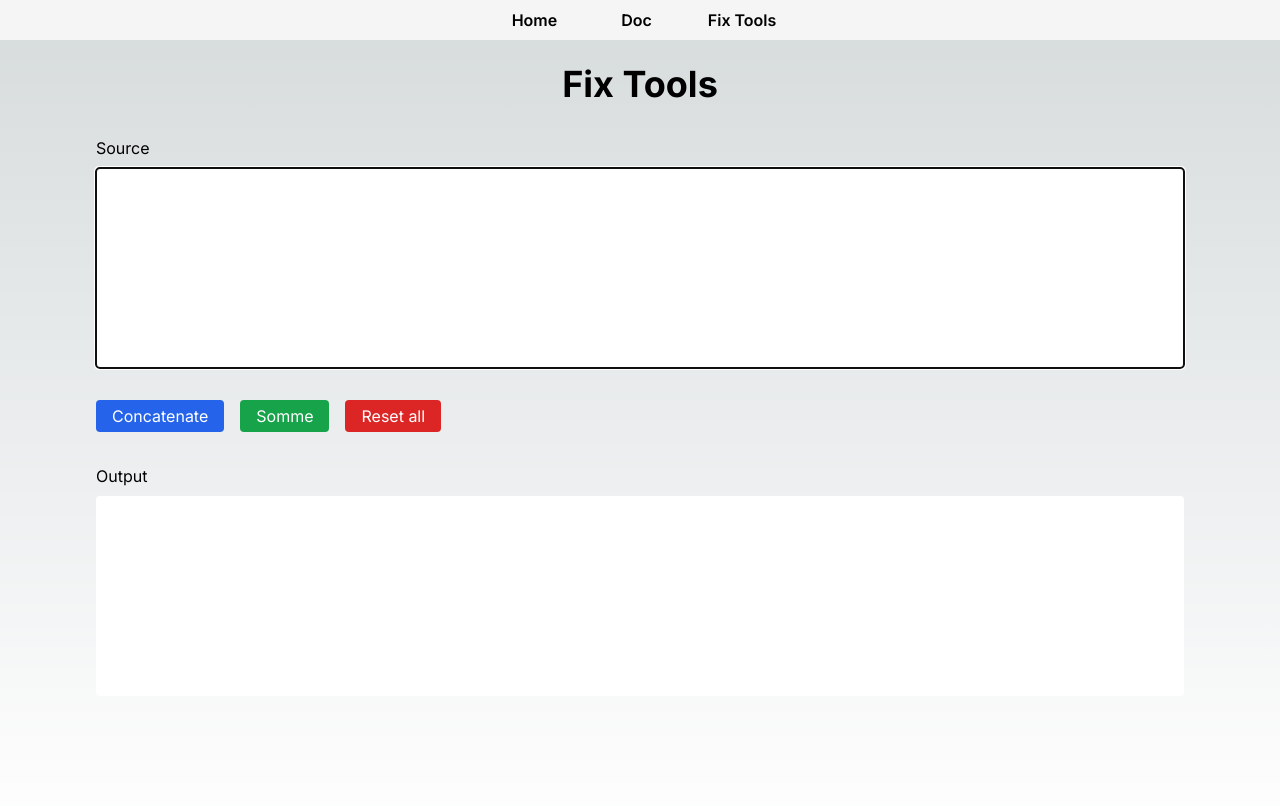
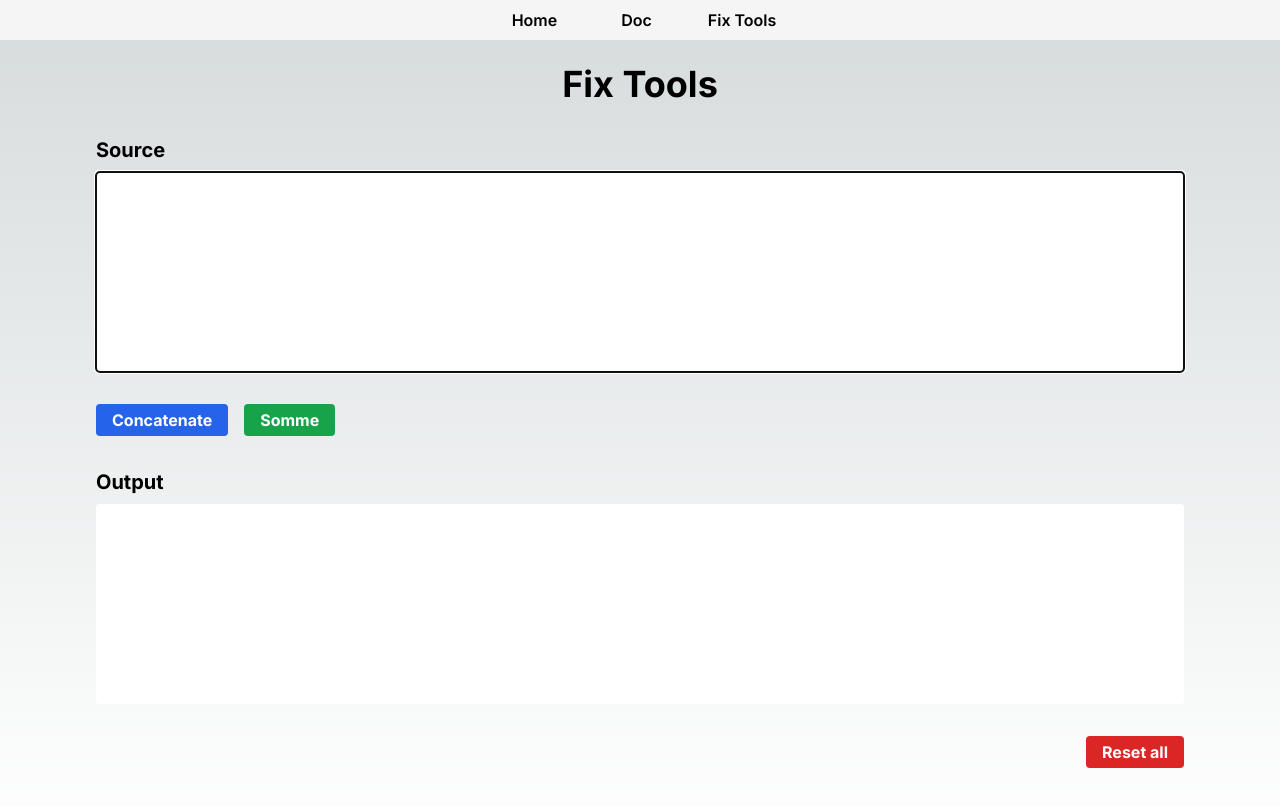
Before and after one commit to giltest99/test-next-deploy, a Next.js app: page /fixtools in a window 1280 px wide. Shown: the top 806 px of the page. Built offline with nearby package versions, Linux system fonts and the light colour scheme.

Commit message:
Reset button placed after output area. Update size and weight for labels

```diff
--- a/app/fixtools/page.jsx
+++ b/app/fixtools/page.jsx
@@ -69,7 +69,7 @@ export default function FixTools() {
       <h1 className="text-4xl font-bold">Fix Tools</h1>
       <section className="flex flex-col gap-4 my-4 container">
         <div className="flex flex-col gap-2 my-4">
-          <label htmlFor="source">Source</label>
+          <label htmlFor="source" className="text-xl font-bold">Source</label>
           <textarea
             ref={sourceRef}
             id="source"
@@ -79,46 +79,36 @@ export default function FixTools() {
         </div>
         <div className="flex flex-wrap gap-4">
           <button
-            className="bg-blue-600 hover:bg-blue-700 text-white px-4 py-1 rounded duration-300"
+            className="bg-blue-600 hover:bg-blue-700 text-white font-bold px-4 py-1 rounded duration-300"
             onClick={concatValues}
             text="Concatenate values"
           >
             Concatenate
           </button>
           <button
-            className="bg-green-600 hover:bg-green-700 text-white px-4 py-1 rounded duration-300"
+            className="bg-green-600 hover:bg-green-700 text-white font-bold px-4 py-1 rounded duration-300"
             onClick={somme}
             text="Concatenate values"
           >
             Somme
           </button>
-          <button
-            className="bg-red-600 hover:bg-red-700 text-white px-4 py-1 rounded duration-300"
-            onClick={resetAll}
-          >
-            Reset all
-          </button>
-          {/* <button
-            className="bg-red-600 hover:bg-red-700 text-white px-4 py-1 rounded duration-300"
-            onClick={resetSource}
-          >
-            Reset source
-          </button>
-          <button
-            className="bg-red-600 hover:bg-red-700 text-white px-4 py-1 rounded duration-300"
-            onClick={resetOutput}
-          >
-            Reset output
-          </button> */}
         </div>
         <div className="flex flex-col gap-2 my-4 container">
-          <label htmlFor="output">Output</label>
+          <label htmlFor="output" className="text-xl font-bold">Output</label>
           <textarea
             ref={outputRef}
             id="output"
             className="min-h-[200px] p-4 resize-none rounded"
           ></textarea>
         </div>
+        <div className="flex flex-wrap flex-row-reverse gap-4">
+          <button
+            className="bg-red-600 hover:bg-red-700 text-white font-bold px-4 py-1 rounded duration-300"
+            onClick={resetAll}
+          >
+            Reset all
+          </button>
+        </div>
       </section>
     </main>
   );
```
